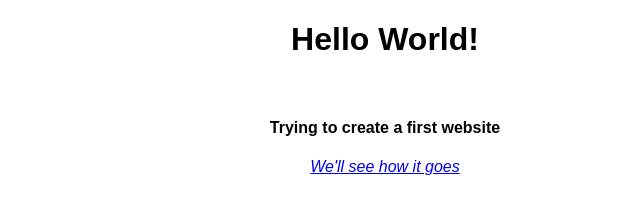
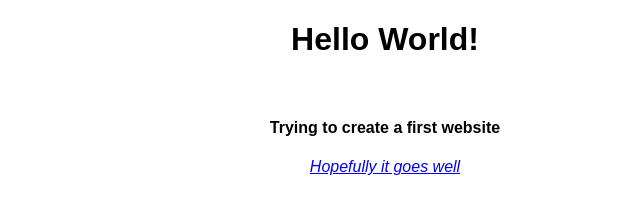
Before and after one commit to AleksandraPluta/web-project, a plain HTML site: page index.html in a window 1280 px wide. Shown: the top 207 px of the page, 255-895 px from the left. Drawn offline with Linux system fonts and the light colour scheme; files that its build step writes are made by us from their sources.

Commit message:
Temi's update

```diff
--- a/index.html
+++ b/index.html
@@ -15,7 +15,7 @@
 <br>
   <h4>Trying to create a first website</h4>
   <a href="https://idioms.thefreedictionary.com/I+hope+all+goes+well">
-  <p><i>We'll see how it goes</i></p>
+  <p><i>Hopefully it goes well</i></p>
   </a>
 <br>
   <img src="https://bit.ly/2AdbWb5" alt="A photo of a very handsome vintage robot"/>
```
